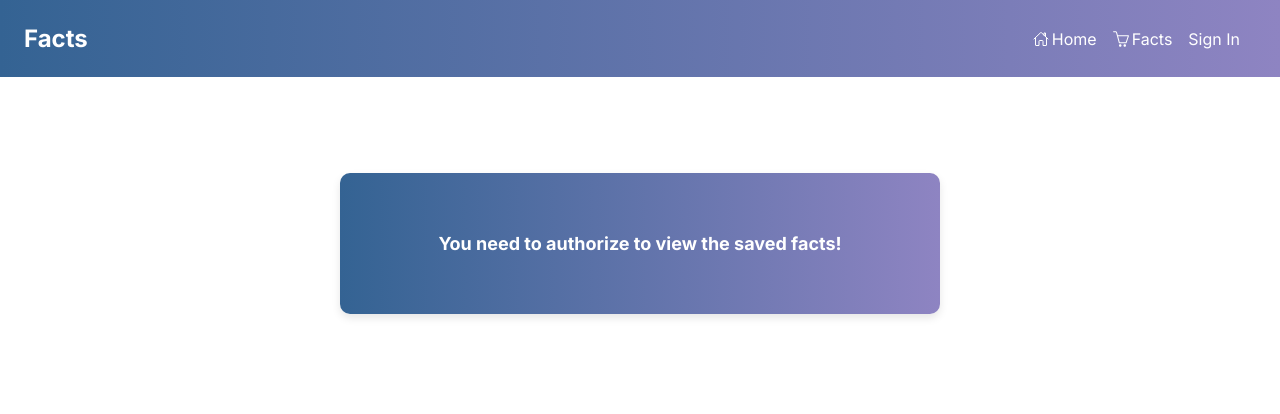
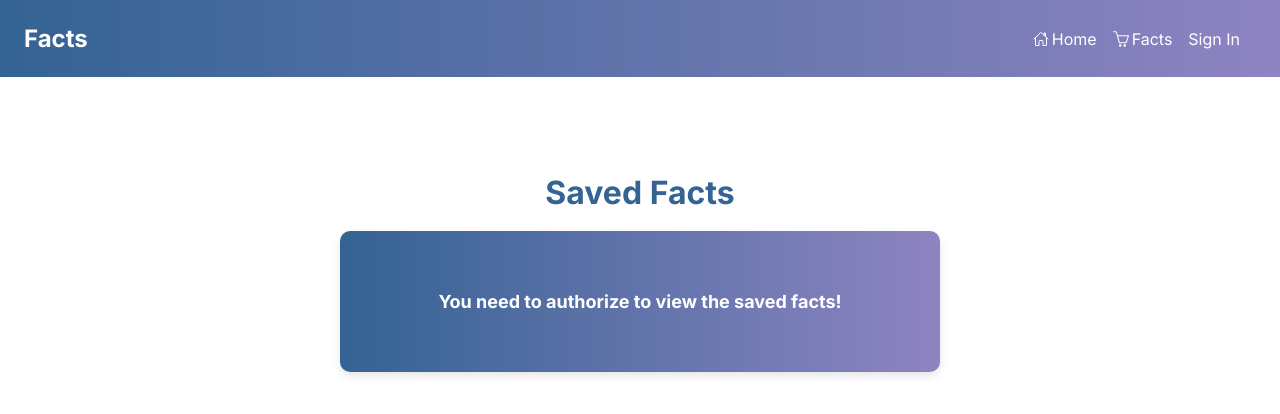
Before and after one commit to alperaktepee/teklifimgelsincase, a Next.js app: page /saved-facts in a window 1280 px wide. Shown: the top 414 px of the page. Built offline with nearby package versions, Linux system fonts and the light colour scheme.

Commit message:
added title to saved facts

```diff
--- a/src/app/saved-facts/page.js
+++ b/src/app/saved-facts/page.js
@@ -10,8 +10,8 @@ const SavedFacts = () => {
     const id = window?.localStorage?.getItem("session_id");
     setId(id);
 
-    if(typeof window !== "undefined"){
-      setSavedFacts(JSON.parse(window?.localStorage?.getItem("savedFacts")))
+    if (typeof window !== "undefined") {
+      setSavedFacts(JSON.parse(window?.localStorage?.getItem("savedFacts")));
     }
   }, []);
 
@@ -28,6 +28,9 @@ const SavedFacts = () => {
   };
 
   return (
+    <>
+      <h1 className="saved-facts-title">Saved Facts</h1>
+
       <div className="container-facts">
         <div className="message">
           {!id ? (
@@ -55,6 +58,7 @@ const SavedFacts = () => {
           )}
         </div>
       </div>
+    </>
   );
 };
 
--- a/src/styles/globals.scss
+++ b/src/styles/globals.scss
@@ -66,7 +66,7 @@ input:focus {
 }
 
 @media screen and (max-width: 576px) {
-  .center{
+  .center {
     margin-top: 25% !important;
   }
   .container {
@@ -81,7 +81,6 @@ input:focus {
 
   .number {
     font-size: 6rem !important;
-
   }
   .illustration {
     position: relative;
@@ -249,7 +248,7 @@ input:focus {
 
 .container-facts {
   max-width: 600px;
-  margin: 7.5% auto;
+  margin: 0 auto;
   padding: 20px;
   @include gradient;
 
@@ -474,3 +473,9 @@ input:focus {
 .byLink {
   color: green;
 }
+
+.saved-facts-title {
+  text-align: center;
+  color: var(--primary);
+  margin: 7.5% auto 1.5%;
+}
```
Lines whose indentation alone changed are shown as unchanged.
